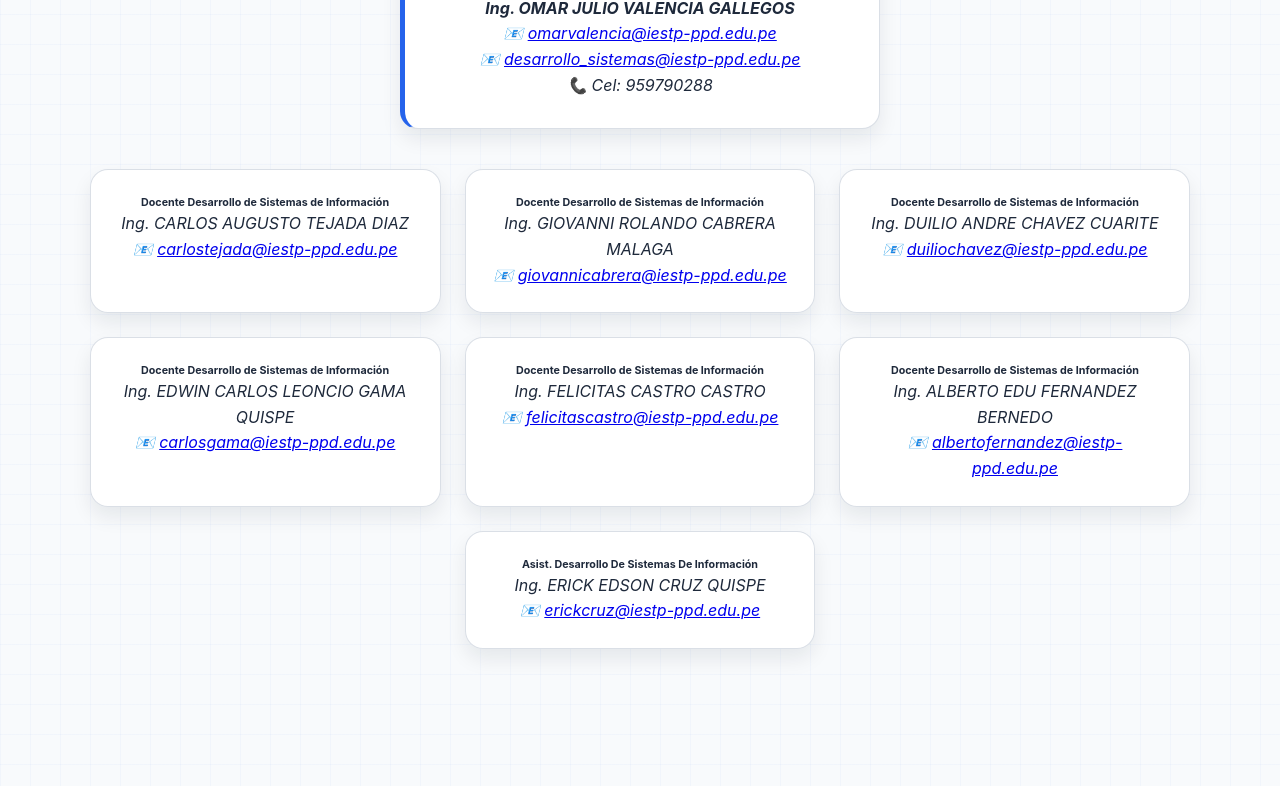
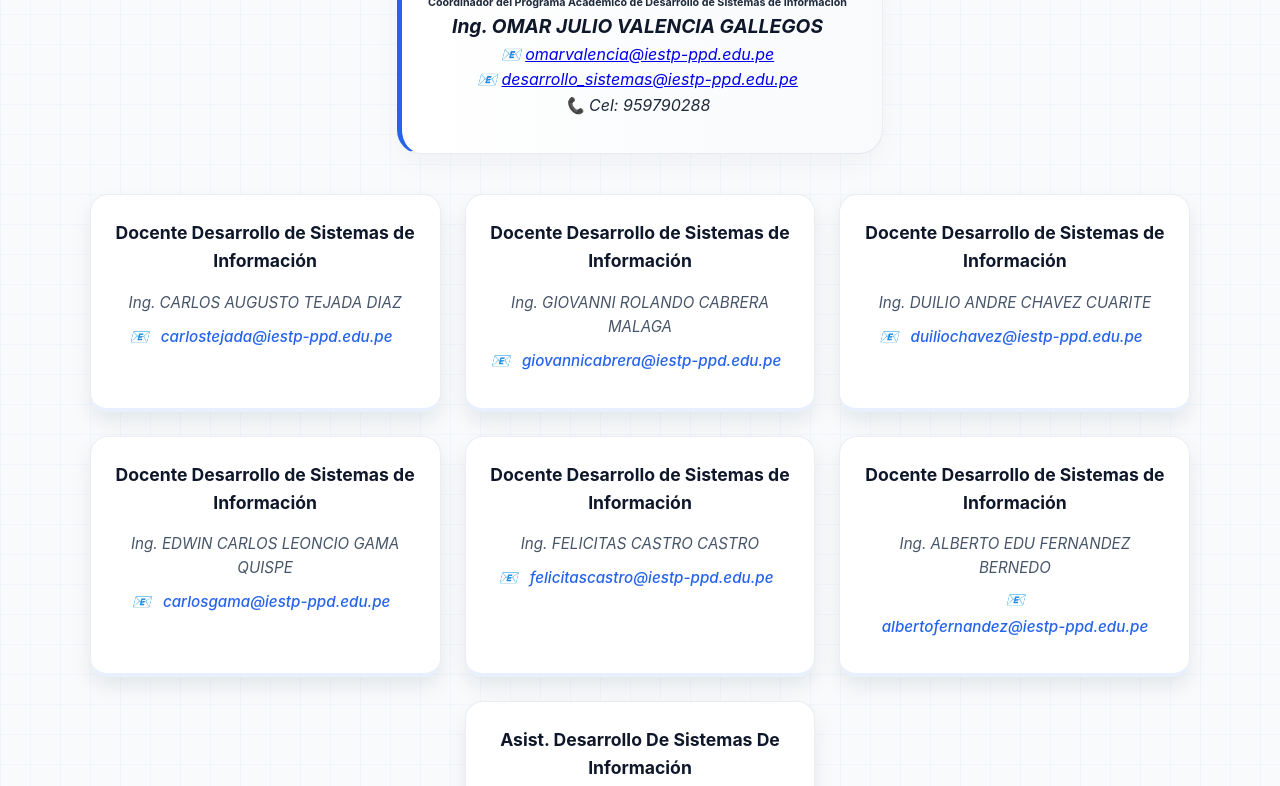
Before and after one commit to erickcruz-cpu/laboratorio, a plain HTML site: page index.html in a window 1280 px wide. Shown: the part 1696-2482 px from the top of the page. Drawn offline with Linux system fonts and the light colour scheme.

Commit message:
Mejorando tarjetas con animaciones 3D y efectos de brillo

```diff
--- a/style.css
+++ b/style.css
@@ -433,41 +433,112 @@ input[type="radio"] {
     text-align: center;
 }
 
-/* Estilo de Tarjetas "Cibernético-Premium" */
+/* Estilo de Tarjetas "Cibernético-Premium" - Rediseño Avanzado */
 .card, .directivo-card, .software-card, .docente-item {
     background: var(--card-bg);
-    border: 1px solid rgba(148, 163, 184, 0.35);
-    border-radius: 18px;
-    padding: 30px;
-    box-shadow: 0 10px 20px rgba(15, 23, 42, 0.08);
-    transition: transform 0.3s ease, box-shadow 0.3s ease, border-color 0.3s ease, background 0.3s ease;
+    border: 1px solid rgba(148, 163, 184, 0.2);
+    border-radius: 24px;
+    padding: 35px;
+    box-shadow: 0 10px 30px -5px rgba(15, 23, 42, 0.05);
+    transition: all 0.5s cubic-bezier(0.23, 1, 0.32, 1);
     position: relative;
     text-align: center;
+    overflow: hidden;
+    z-index: 1;
 }
 
-.software-card h4,
-.software-card p {
-    text-align: center;
-    word-wrap: break-word;
-    overflow-wrap: break-word;
-}
-
-.software-card .sw-icon {
-    display: block;
-    margin: 0 auto 12px;
+/* Efecto de brillo metálico al pasar el mouse */
+.card::before, .directivo-card::before, .software-card::before, .docente-item::before {
+    content: '';
+    position: absolute;
+    top: -50%;
+    left: -50%;
+    width: 200%;
+    height: 200%;
+    background: radial-gradient(circle, rgba(255,255,255,0.8) 0%, transparent 70%);
+    opacity: 0;
+    transition: opacity 0.6s ease;
+    z-index: -1;
+    pointer-events: none;
 }
 
 .card:hover, .directivo-card:hover, .software-card:hover, .docente-item:hover {
-    transform: translateY(-6px);
-    box-shadow: 0 22px 30px rgba(15, 23, 42, 0.15);
-    border-color: rgba(37, 99, 235, 0.45);
+    transform: translateY(-12px) scale(1.02);
+    box-shadow: 0 25px 50px -12px rgba(37, 99, 235, 0.25);
+    border-color: rgba(37, 99, 235, 0.4);
 }
 
-/* Card icons */
-.card-icon {
-    font-size: 2rem;
-    margin-bottom: 16px;
+.card:hover::before, .directivo-card:hover::before, .software-card:hover::before, .docente-item:hover::before {
+    opacity: 0.1;
+}
+
+/* Estilo específico para Tarjetas de Docentes */
+.docente-item {
+    background: linear-gradient(145deg, #ffffff 0%, #f1f5f9 100%);
+    border-bottom: 4px solid rgba(37, 99, 235, 0.1);
+}
+
+.docente-item:hover {
+    border-bottom-color: var(--secondary-color);
+}
+
+.docente-item h6 {
+    color: var(--primary-color);
+    font-size: 1.1rem;
+    margin-bottom: 15px;
+    font-weight: 700;
+    transition: color 0.3s ease;
+}
+
+.docente-item:hover h6 {
+    color: var(--secondary-color);
+}
+
+.docente-item p {
+    font-size: 0.95rem;
+    color: #475569;
+    margin-bottom: 8px;
+}
+
+.docente-item a {
+    color: var(--secondary-color);
+    text-decoration: none;
+    font-weight: 500;
+    transition: all 0.3s ease;
     display: inline-block;
+    padding: 2px 8px;
+    border-radius: 4px;
+}
+
+.docente-item a:hover {
+    background: rgba(37, 99, 235, 0.1);
+    transform: scale(1.05);
+}
+
+/* Iconos en las tarjetas con animación de pulso */
+.card-icon, .sw-icon, .pillar-icon {
+    font-size: 2.5rem;
+    margin-bottom: 20px;
+    display: inline-block;
+    transition: transform 0.5s cubic-bezier(0.175, 0.885, 0.32, 1.275);
+}
+
+.card:hover .card-icon,
+.software-card:hover .sw-icon,
+.pillar-item:hover .pillar-icon {
+    transform: scale(1.2) rotate(10deg);
+    filter: drop-shadow(0 0 10px rgba(37, 99, 235, 0.5));
+}
+
+/* Tarjeta del Coordinador (Directivo) Especial */
+.directivo-card {
+    border-left: 6px solid var(--secondary-color);
+    background: linear-gradient(to right, #ffffff, #f8fafc);
+}
+
+.directivo-card strong {
+    font-size: 1.2rem;
+    color: var(--primary-color);
 }
 
 /* Viñetas Cibernéticas para Normas */
```
